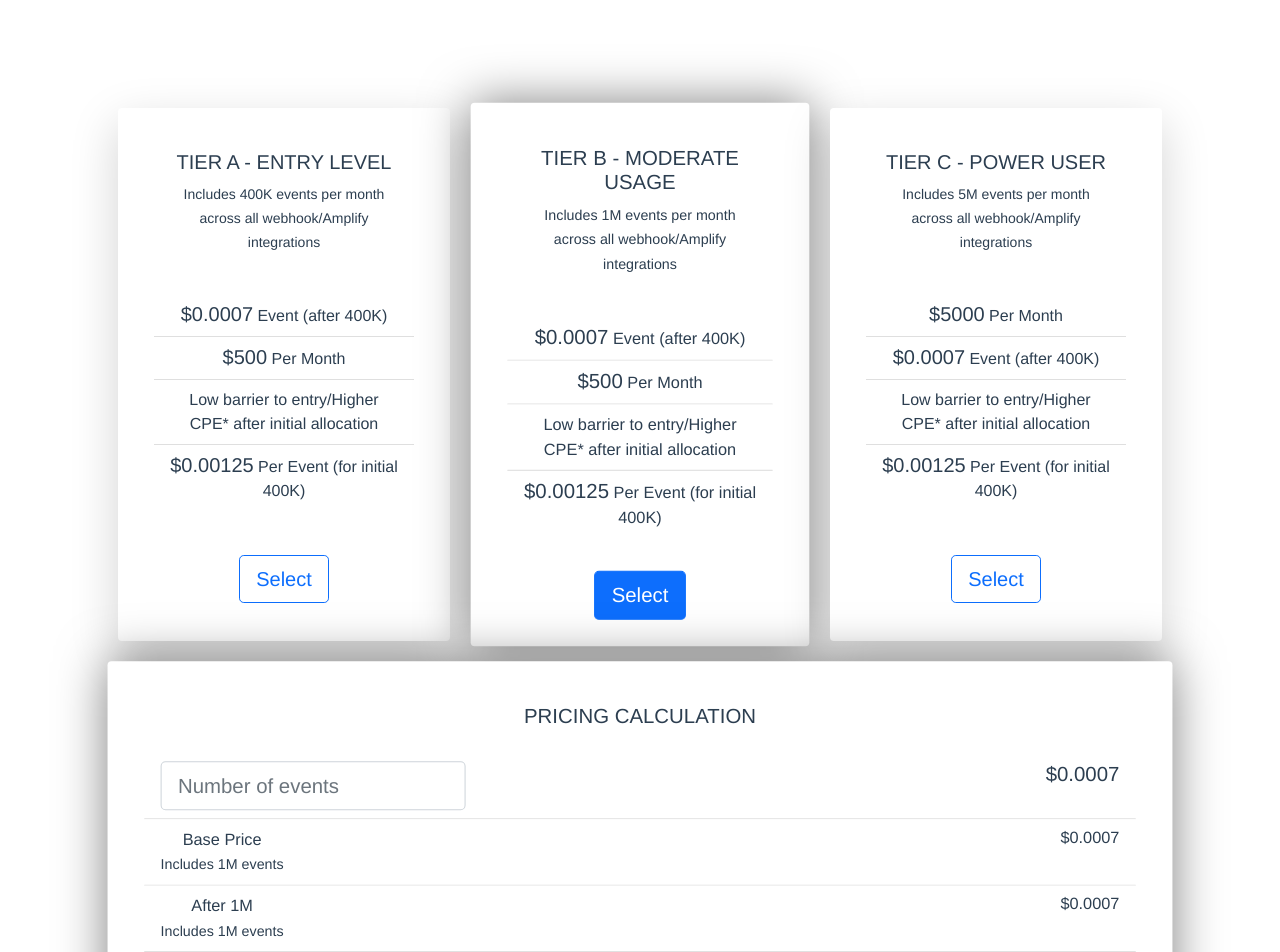
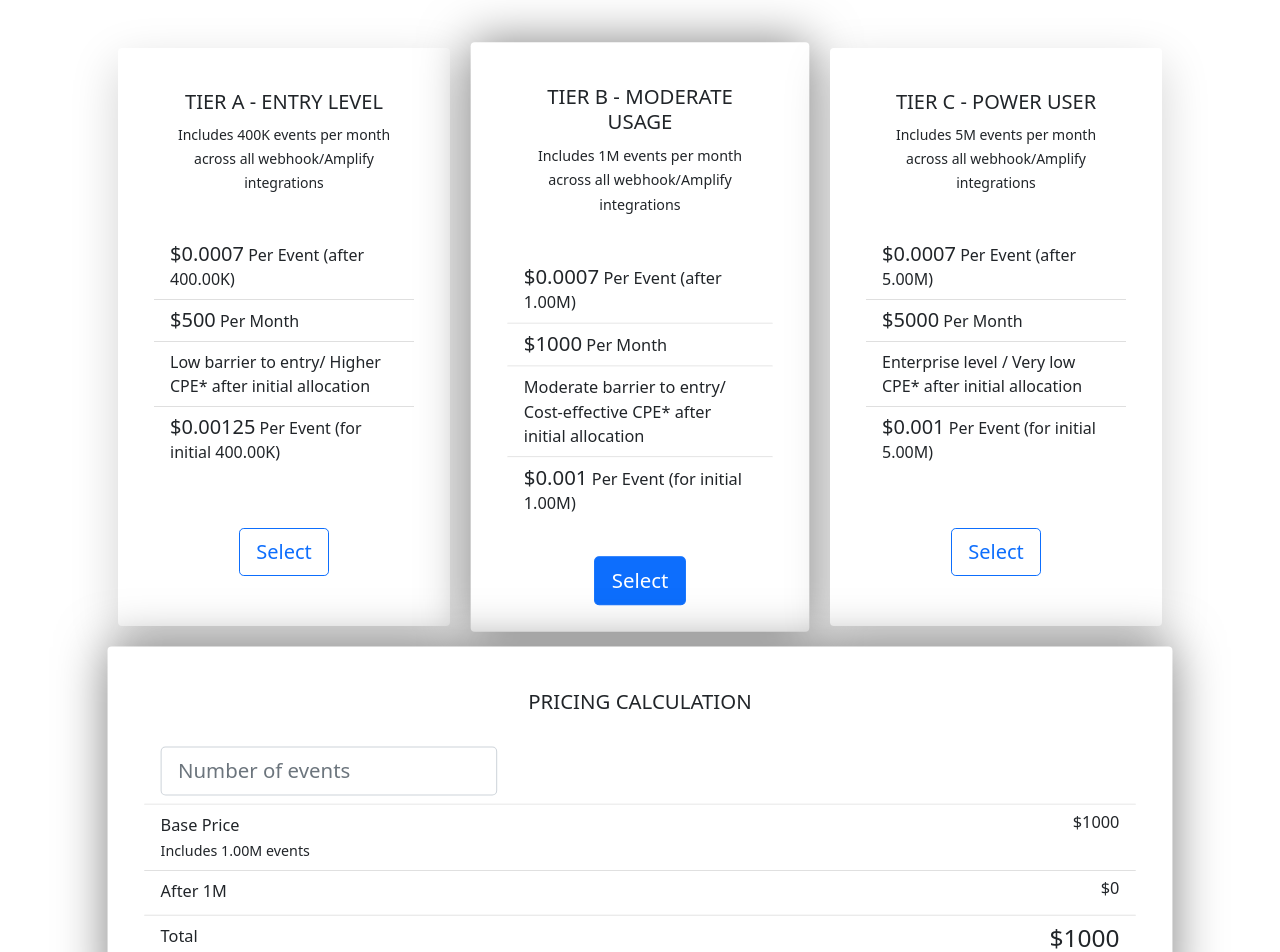
Before and after one commit to vikrampunchh/pricing, a Vue app: page / in a window 1280 px wide. Shown: the top 952 px of the page. Built offline with nearby package versions, Linux system fonts and the light colour scheme.

Commit message:
add cost logic

```diff
--- a/public/index.html
+++ b/public/index.html
@@ -3,7 +3,7 @@
   <head>
     <meta charset="utf-8">
     <meta http-equiv="X-UA-Compatible" content="IE=edge">
-    <meta name="viewport" content="width=device-width,initial-scale=1.0">
+    <meta name="viewport" content="width=device-width, initial-scale=1">
     <link rel="icon" href="<%= BASE_URL %>favicon.ico">
     <link href="https://cdn.jsdelivr.net/npm/bootstrap@5.0.0-beta1/dist/css/bootstrap.min.css" rel="stylesheet"
       integrity="sha384-giJF6kkoqNQ00vy+HMDP7azOuL0xtbfIcaT9wjKHr8RbDVddVHyTfAAsrekwKmP1" crossorigin="anonymous">
--- a/src/App.vue
+++ b/src/App.vue
@@ -15,11 +15,5 @@ export default {
 
 <style>
 #app {
-  font-family: Avenir, Helvetica, Arial, sans-serif;
-  -webkit-font-smoothing: antialiased;
-  -moz-osx-font-smoothing: grayscale;
-  text-align: center;
-  color: #2c3e50;
-  margin-top: 60px;
 }
 </style>
--- a/src/components/CostCalculator.vue
+++ b/src/components/CostCalculator.vue
@@ -2,70 +2,39 @@
   <div class="container-fluid">
     <div class="container p-5">
       <div class="row">
-        <div class="col-lg-4 col-md-12 mb-4">
-          <div class="card h-100 shadow-lg">
+        <div class="col-lg-4 col-md-12 mb-4" v-for="plan in plans" :key="plan.id">
+          <div class="card h-100 shadow-lg" :class="selectedPlan.id == plan.id ? 'active' : ''">
             <div class="card-body">
               <div class="text-center p-3">
-                <h5 class="card-title text-uppercase">TIER A - Entry Level</h5>
-                <small>Includes 400K events per month across all webhook/Amplify integrations</small>
+                <h5 class="card-title text-uppercase">{{ plan.name }}</h5>
+                <small>{{ plan.desc }}</small>
                 <br />
                 <br />
               </div>
               <ul class="list-group list-group-flush">
-                <li class="list-group-item"><span class="h5">$0.0007</span> Event (after 400K)</li>
-                <li class="list-group-item"><span class="h5">$500</span> Per Month</li>
-                <li class="list-group-item">Low barrier to entry/Higher CPE* after initial allocation</li>
-                <li class="list-group-item"><span class="h5">$0.00125</span> Per Event (for initial 400K)</li>
+                <li class="list-group-item"><span class="h5">$0.0007</span> Per Event (after {{ numberFormatting(plan.free_events) }})</li>
+                <li class="list-group-item">
+                  <span class="h5">${{ plan.base_price }}</span> Per Month
+                </li>
+                <li class="list-group-item">{{ plan.notes }}</li>
+                <li class="list-group-item">
+                  <span class="h5">${{ plan.base_price / plan.free_events }}</span> Per Event (for initial {{ numberFormatting(plan.free_events) }})
+                </li>
               </ul>
             </div>
             <div class="card-body text-center">
-              <button class="btn btn-outline-primary btn-lg btn-selected">Select</button>
-            </div>
-          </div>
-        </div>
-        <div class="col-lg-4 col-md-12 mb-4">
-          <div class="card h-100 shadow-lg active">
-            <div class="card-body">
-              <div class="text-center p-3">
-                <h5 class="card-title text-uppercase">Tier B - Moderate Usage</h5>
-                <small>Includes 1M events per month across all webhook/Amplify integrations</small>
-                <br />
-                <br />
-              </div>
-              <ul class="list-group list-group-flush">
-                <li class="list-group-item"><span class="h5">$0.0007</span> Event (after 400K)</li>
-                <li class="list-group-item"><span class="h5">$500</span> Per Month</li>
-                <li class="list-group-item">Low barrier to entry/Higher CPE* after initial allocation</li>
-                <li class="list-group-item"><span class="h5">$0.00125</span> Per Event (for initial 400K)</li>
-              </ul>
-            </div>
-            <div class="card-body text-center">
-              <button class="btn btn-primary btn-lg">Select</button>
-            </div>
-          </div>
-        </div>
-        <div class="col-lg-4 col-md-12 mb-4">
-          <div class="card h-100 shadow-lg">
-            <div class="card-body">
-              <div class="text-center p-3">
-                <h5 class="card-title text-uppercase">Tier C - Power User</h5>
-                <small>Includes 5M events per month across all webhook/Amplify integrations</small>
-                <br />
-                <br />
-              </div>
-              <ul class="list-group list-group-flush">
-                <li class="list-group-item"><span class="h5">$5000</span> Per Month</li>
-                <li class="list-group-item"><span class="h5">$0.0007</span> Event (after 400K)</li>
-                <li class="list-group-item">Low barrier to entry/Higher CPE* after initial allocation</li>
-                <li class="list-group-item"><span class="h5">$0.00125</span> Per Event (for initial 400K)</li>
-              </ul>
-            </div>
-            <div class="card-body text-center">
-              <button class="btn btn-outline-primary btn-lg">Select</button>
+              <button
+                class="btn"
+                :class="selectedPlan.id == plan.id ? 'btn-primary btn-lg' : 'btn-outline-primary btn-lg btn-selected'"
+                @click="selectPlan(plan)"
+              >
+                Select
+              </button>
             </div>
           </div>
         </div>
       </div>
+
       <div class="row">
         <div class="clearfix">
           <div class="card h-100 shadow active">
@@ -84,28 +53,28 @@
                       class="form-control form-control-lg"
                     />
                   </div>
-                  <div class="h5">$0.0007</div>
+                  <div class="h5"></div>
                 </li>
                 <li class="list-group-item d-flex justify-content-between">
                   <div>
                     Base Price <br />
-                    <small class="text-grey">Includes 1M events</small>
+                    <small class="text-grey">Includes {{ numberFormatting(selectedPlan.free_events) }} events</small>
                   </div>
-                  <div class="h6">$0.0007</div>
+                  <div class="h6">${{ selectedPlan.base_price }}</div>
                 </li>
                 <li class="list-group-item d-flex justify-content-between">
                   <div>
                     After 1M <br />
-                    <small class="text-grey">Includes 1M events</small>
+                    <small class="text-grey">{{ plansRemainingEvents() }}</small>
                   </div>
-                  <div class="h6">$0.0007</div>
+                  <div class="h6">${{ remainingEventsCost() }}</div>
                 </li>
                 <li class="list-group-item d-flex justify-content-between">
                   <div>
                     Total <br />
-                    <small class="text-grey">Includes 1M events</small>
+                    <small class="text-grey"></small>
                   </div>
-                  <div class="h4">$0.0007</div>
+                  <div class="h4">${{ totalCost() }}</div>
                 </li>
               </ul>
             </div>
@@ -118,7 +87,6 @@
 
 <script>
 import { ref } from 'vue'
-import '@/assets/styles.css'
 
 export default {
   name: 'HelloWorld',
@@ -127,11 +95,40 @@ export default {
   },
   setup() {
     const eventsCount = ref('')
+    const plans = ref([
+      {
+        id: 1,
+        name: 'Tier A - Entry Level',
+        desc: 'Includes 400K events per month across all webhook/Amplify integrations',
+        notes: 'Low barrier to entry/ Higher CPE* after initial allocation',
+        base_price: 500,
+        free_events: 400000,
+        per_event: 0.0007,
+      },
+      {
+        id: 2,
+        name: 'Tier B - Moderate Usage',
+        desc: 'Includes 1M events per month across all webhook/Amplify integrations',
+        notes: 'Moderate barrier to entry/ Cost-effective CPE* after initial allocation',
+        base_price: 1000,
+        free_events: 1000000,
+        per_event: 0.0004,
+      },
+      {
+        id: 3,
+        name: 'Tier C - Power User',
+        desc: 'Includes 5M events per month across all webhook/Amplify integrations',
+        notes: 'Enterprise level / Very low CPE* after initial allocation',
+        base_price: 5000,
+        free_events: 5000000,
+        per_event: 0.0002,
+      },
+    ])
+    const selectedPlan = ref(plans.value[1])
+
     const eventsCountChange = function (event) {
       const inputValue = event.target.value
-      console.log('Input value changed:', inputValue, event)
       var events = inputValue.replace(/\D/g, '')
-
       if (parseInt(events)) {
         eventsCount.value = parseInt(events).toLocaleString('en-US')
       } else {
@@ -139,12 +136,85 @@ export default {
       }
     }
 
+    const numberFormatting = function (num) {
+      if (!num) return '0'
+
+      var units = ['K', 'M', 'B', 'T', 'Q']
+      var unit = Math.floor((num / 1.0e1).toFixed(0).toString().length)
+      var r = unit % 3
+      var x = Math.abs(Number(num)) / Number('1.0e+' + (unit - r)).toFixed(2)
+      return x.toFixed(2) + '' + units[Math.floor(unit / 3) - 1]
+    }
+
+    const selectPlan = function (plan) {
+      selectedPlan.value = plan
+    }
+
+    const plansRemainingEvents = function () {
+      var events = eventsCount.value.replace(/\D/g, '')
+      if (events && events > selectedPlan.value.free_events) {
+        return `${parseInt(events) - selectedPlan.value.free_events}`
+      }
+      return ''
+    }
+
+    const remainingEventsCost = function () {
+      const events = eventsCount.value.replace(/\D/g, '')
+      if (events && events > selectedPlan.value.free_events) {
+        const remainingEvents = parseInt(events) - selectedPlan.value.free_events
+        return remainingEvents * selectedPlan.value.per_event
+      }
+      return 0
+    }
+
+    const totalCost = function () {
+      return remainingEventsCost() + selectedPlan.value.base_price
+    }
+
     return {
+      plans,
       eventsCount,
+      selectedPlan,
       eventsCountChange,
+      numberFormatting,
+      selectPlan,
+      plansRemainingEvents,
+      remainingEventsCost,
+      totalCost,
     }
   },
 }
 </script>
 
-<style scoped></style>
+<style scoped>
+.card {
+  border: none;
+  padding: 10px 20px;
+}
+
+.card::after {
+  position: absolute;
+  z-index: -1;
+  opacity: 0;
+  -webkit-transition: all 0.6s cubic-bezier(0.165, 0.84, 0.44, 1);
+  transition: all 0.6s cubic-bezier(0.165, 0.84, 0.44, 1);
+}
+
+.card:hover,
+.card.active {
+  transform: scale(1.02, 1.02);
+  -webkit-transform: scale(1.02, 1.02);
+  backface-visibility: hidden;
+  will-change: transform;
+  box-shadow: 0 0rem 3rem rgba(0, 0, 0, 0.5) !important;
+}
+
+.card:hover::after {
+  opacity: 1;
+}
+
+.card:hover .btn-outline-primary {
+  color: white;
+  background: #007bff;
+}
+</style>
```
